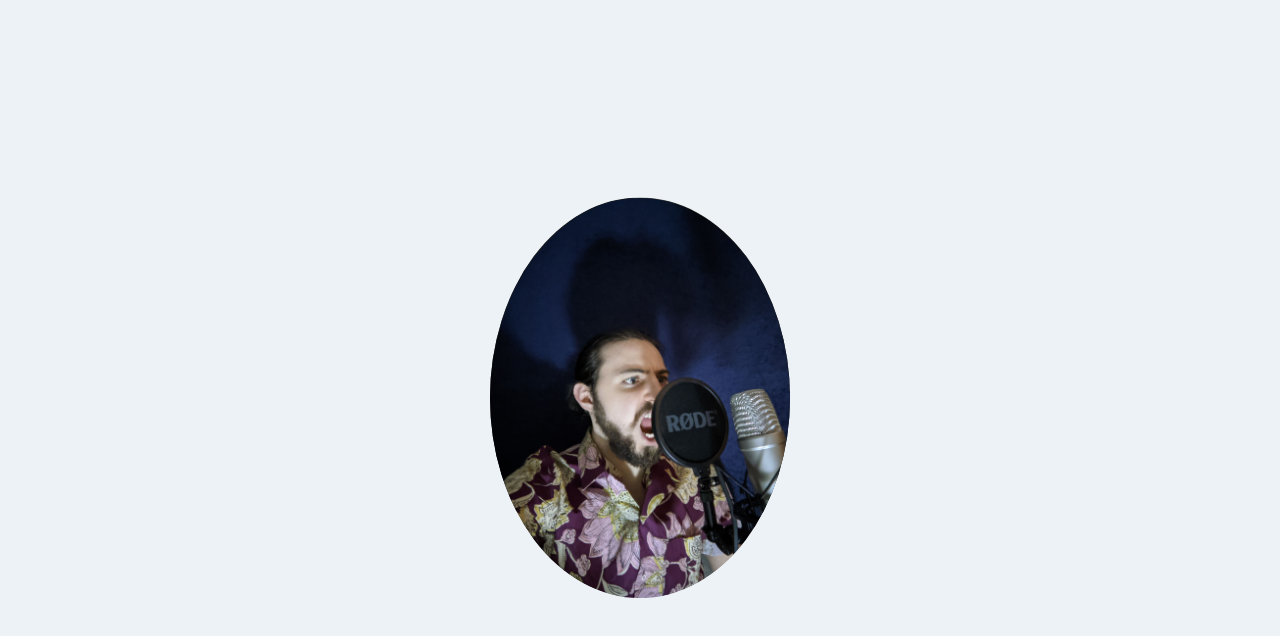
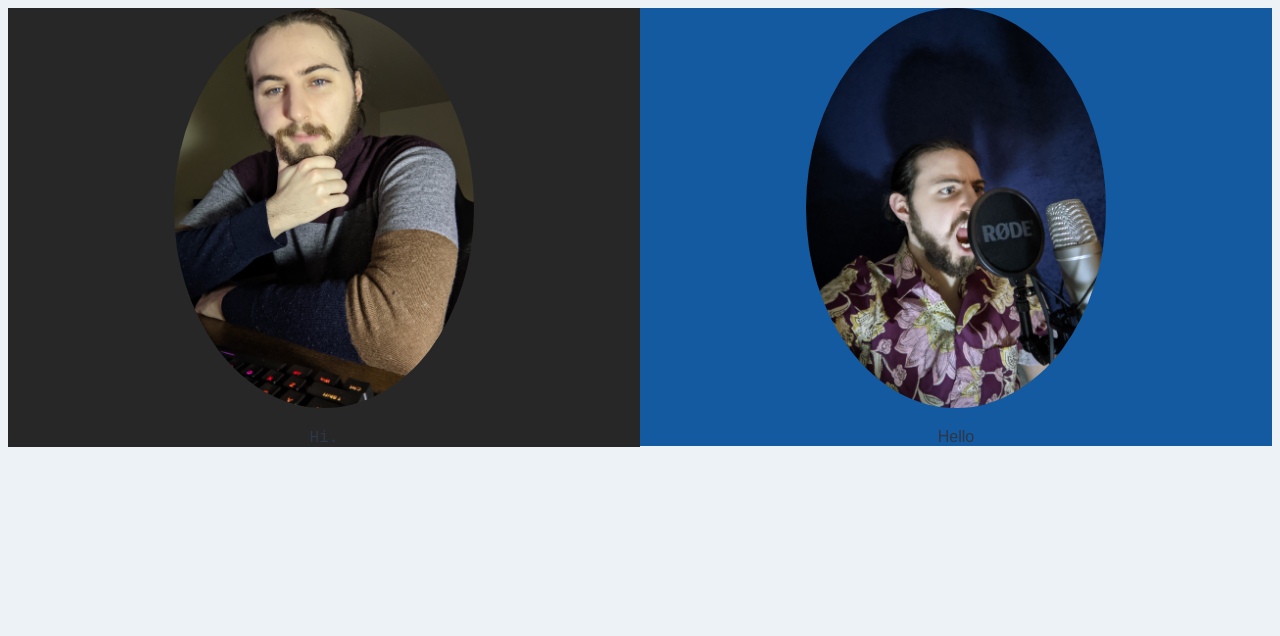
Before and after one commit to thesmith4734/gswebsite2.0, a React (Create React App) app: page / in a window 1280 px wide. Shown: the top 636 px of the page. Built offline with nearby package versions, Linux system fonts and the light colour scheme.

Commit message:
getting closer

```diff
--- a/src/App.css
+++ b/src/App.css
@@ -43,30 +43,28 @@ h1 {
     font-style: italic;
 }
 
+.index_container {
+    height: 1000px
+}
+
 .centered_left {
-    position: absolute;
-    top: 50%;
-    left: 50%;
-    transform: translate(-50%, -50%);
+    background-color: #272727;
     text-align: center;
     font-family: "Courier New", "Lucidia Console", Helvetica;
   }
 
 .centered_right {
-    position: absolute;
-    top: 50%;
-    left: 50%;
-    transform: translate(-50%, -50%);
+    background-color: #145aa0;
     text-align: center;
     font-family: Arial, Helvetica, sans-serif;
 }
 
 .centered_left img {
     width: 300px;
-    border-radius: 50%;
+    border-radius: 100%;
 }
 
 .centered_right img {
     width: 300px;
-    border-radius: 50%;
+    border-radius: 100%;
 }
--- a/src/test-gird.js
+++ b/src/test-gird.js
@@ -1,23 +1,34 @@
-import React from 'react';
+import React, { Component } from 'react';
 import Grid from "@material-ui/core/Grid";
+import { withStyles } from "@material-ui/core/styles";
 import prog_img from './assets/the_programmer.jpg'
 import voice_img from './assets/the_voice_actor.jpg'
 
-export default function TestGrid() {
-    return(
-        <div className="container">
-            <Grid container direction="row" justify="center" alignItems="center">
-                <Grid item xs={12} xm={6}>
-                    <div className="centered_left">
+class TestGrid extends Component {
+    render() {
+        return (
+            <div className="index_container">
+                <Grid container>
+                    <Grid item xs={6}>
+                        <div className="centered_left" justify="space-evenly" alignItems="center">
                             <img src={prog_img} alt="An extremely good looking man sitting in front of a keyboard looking very smart and good at programming"/>
+                            <p>Hi.</p>
                         </div>
                     </Grid>
-                <Grid item xs={12} xm={6}>
+                    <Grid item xs={6}>
                         <div className="centered_right">
                             <img src={voice_img} alt="An extremely good looking man sitting in front of a keyboard looking very smart and good at programming"/>
+                            <p> Hello</p>
                         </div>
                     </Grid>
                 </Grid>
             </div>
         )
     }
+}
+const styles = theme => ({
+    container: {
+        padding: theme.spacing.unit
+    }
+})
+export default withStyles(styles)(TestGrid)
```
Lines whose indentation alone changed are shown as unchanged.
